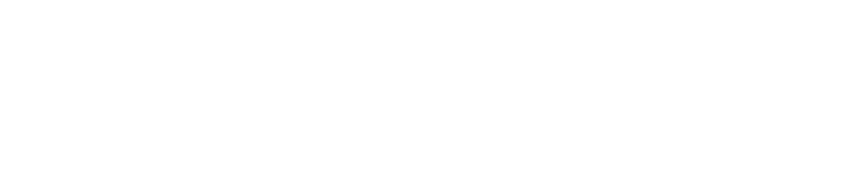
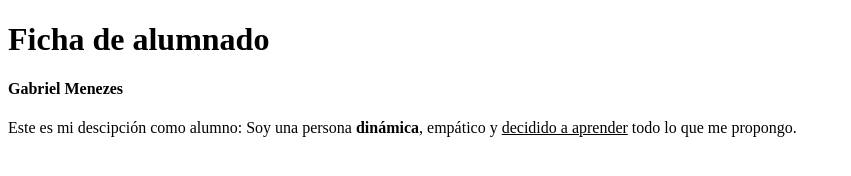
Before and after one commit to Gabriel-De/Ejercicio1, a plain HTML site: page index.html in a window 1280 px wide. Shown: the whole page, without its empty margins (0-851 px from the left). Drawn offline with Linux system fonts and the light colour scheme.

Commit message:
Crear información de ficha alumnado

```diff
--- a/index.html
+++ b/index.html
@@ -6,6 +6,11 @@
         <meta name="viewport" content="width=device-width, initial-scale=1">
        </head>
     <body>
+<h1>Ficha de alumnado</h1>
+
+<h4>Gabriel Menezes</h4>
+
+<p>Este es mi descipción como alumno: Soy una persona <strong>dinámica</strong>, empático y <u>decidido a aprender</u> todo lo que me propongo.</p>
 
     </body>
 </html>
```
